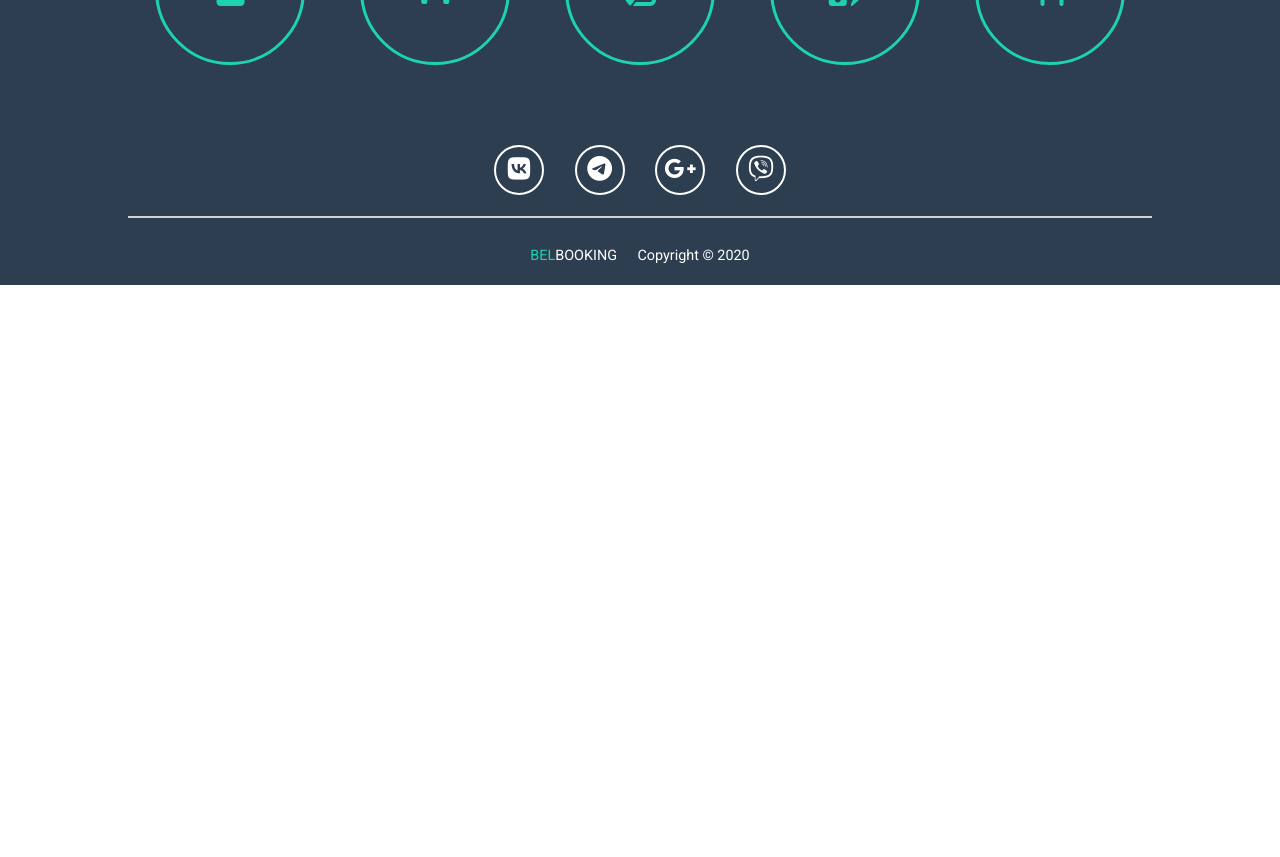
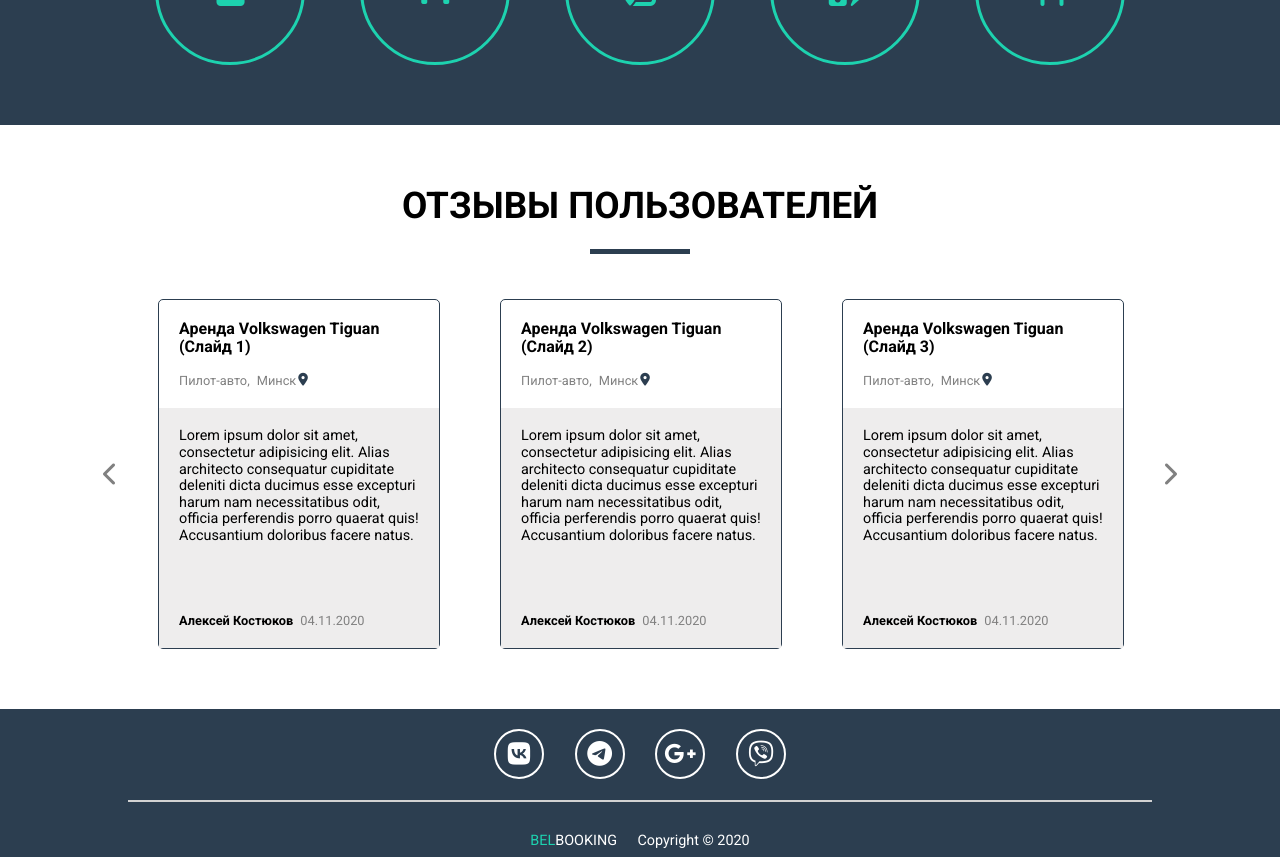
Before and after one commit to Vadim-Sakuta-VS/beltourism-client, a React (Create React App) app: page / in a window 1280 px wide. Shown: the part 1940-2797 px from the top of the page. Before the commit the page ends 2225 px from the top, so only its background shows below. Built offline with nearby package versions, Linux system fonts and the light colour scheme.

Commit message:
added subcomponent (Comments) with test data

```diff
--- a/src/components/pages/Home/Home.jsx
+++ b/src/components/pages/Home/Home.jsx
@@ -2,6 +2,7 @@ import React from "react";
 import "./Home.scss";
 import {Stocks} from "../../Stocks/Stocks";
 import {AboutService} from "./AboutService/AboutService";
+import {Comments} from "./Comments/Comments";
 
 export const Home = ()=>{
     const testDataStocks = [
@@ -60,6 +61,73 @@ export const Home = ()=>{
             price: 12
         },
     ];
+    const testDataComments = [
+        {
+            id: 1,
+            service_name: "Аренда Volkswagen Tiguan (Слайд 1)",
+            company_name: "Пилот-авто",
+            location: "Минск",
+            mark: 9,
+            text: `Lorem ipsum dolor sit amet, consectetur adipisicing elit. Alias
+                   architecto consequatur cupiditate deleniti dicta ducimus esse excepturi harum nam
+                   necessitatibus odit, officia perferendis porro quaerat quis! Accusantium
+                   doloribus facere natus.`,
+            user_ns: "Алексей Костюков",
+            date: "04.11.2020"
+        },
+        {
+            id: 2,
+            service_name: "Аренда Volkswagen Tiguan (Слайд 2)",
+            company_name: "Пилот-авто",
+            location: "Минск",
+            mark: 9,
+            text: `Lorem ipsum dolor sit amet, consectetur adipisicing elit. Alias
+                   architecto consequatur cupiditate deleniti dicta ducimus esse excepturi harum nam
+                   necessitatibus odit, officia perferendis porro quaerat quis! Accusantium
+                   doloribus facere natus.`,
+            user_ns: "Алексей Костюков",
+            date: "04.11.2020"
+        },
+        {
+            id: 3,
+            service_name: "Аренда Volkswagen Tiguan (Слайд 3)",
+            company_name: "Пилот-авто",
+            location: "Минск",
+            mark: 10,
+            text: `Lorem ipsum dolor sit amet, consectetur adipisicing elit. Alias
+                   architecto consequatur cupiditate deleniti dicta ducimus esse excepturi harum nam
+                   necessitatibus odit, officia perferendis porro quaerat quis! Accusantium
+                   doloribus facere natus.`,
+            user_ns: "Алексей Костюков",
+            date: "04.11.2020"
+        },
+        {
+            id: 4,
+            service_name: "Аренда Volkswagen Tiguan (Слайд 4)",
+            company_name: "Пилот-авто",
+            location: "Минск",
+            mark: 8,
+            text: `Lorem ipsum dolor sit amet, consectetur adipisicing elit. Alias
+                   architecto consequatur cupiditate deleniti dicta ducimus esse excepturi harum nam
+                   necessitatibus odit, officia perferendis porro quaerat quis! Accusantium
+                   doloribus facere natus.`,
+            user_ns: "Алексей Костюков",
+            date: "04.11.2020"
+        },
+        {
+            id: 5,
+            service_name: "Аренда Volkswagen Tiguan (Слайд 5)",
+            company_name: "Пилот-авто",
+            location: "Минск",
+            mark: 9,
+            text: `Lorem ipsum dolor sit amet, consectetur adipisicing elit. Alias
+                   architecto consequatur cupiditate deleniti dicta ducimus esse excepturi harum nam
+                   necessitatibus odit, officia perferendis porro quaerat quis! Accusantium
+                   doloribus facere natus.`,
+            user_ns: "Алексей Костюков",
+            date: "04.11.2020"
+        },
+    ];
 
     return (
       <section className="home">
@@ -106,6 +174,7 @@ export const Home = ()=>{
                   </div>
               </div>
           </section>
+          <Comments comments={testDataComments}/>
       </section>
     );
 }
```
